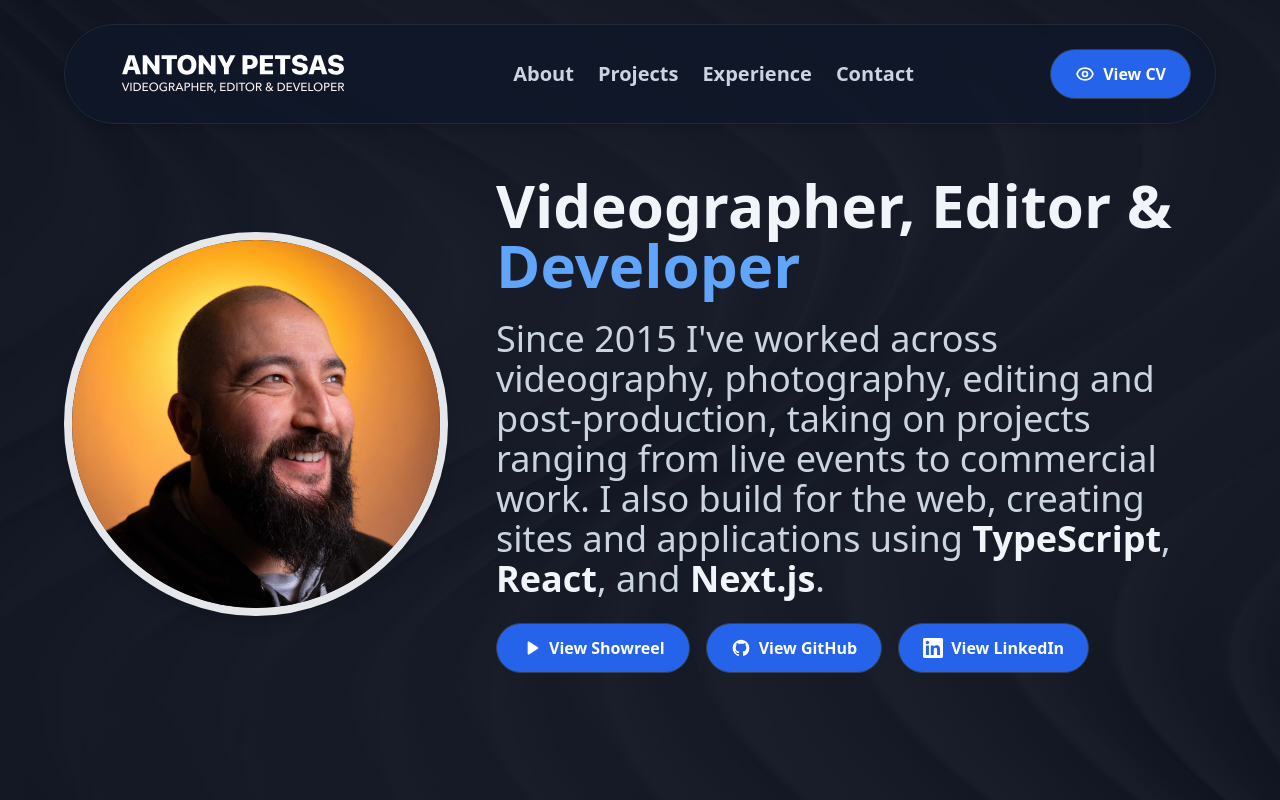
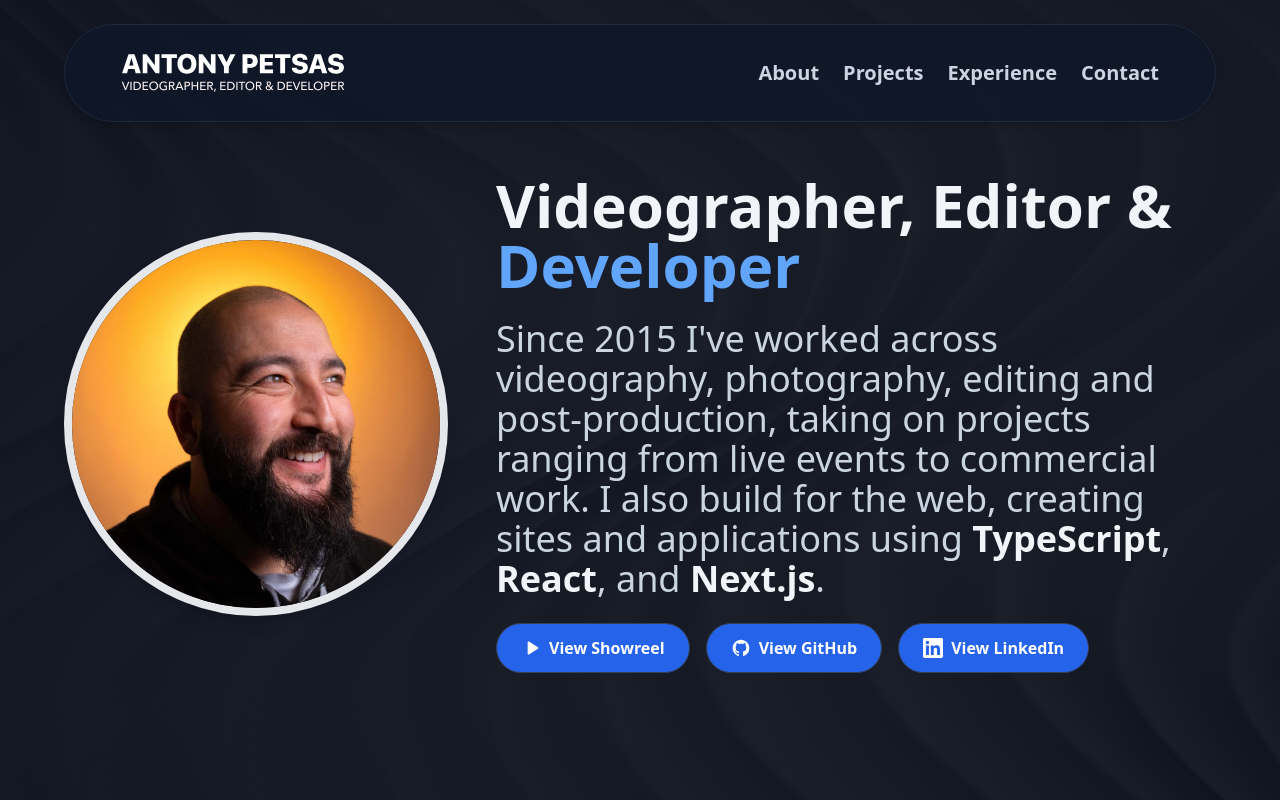
Before and after one commit to TKP888/website, a Next.js app: page / in a window 1280 px wide. Shown: the top 800 px of the page. Built offline with nearby package versions, Linux system fonts and the light colour scheme; no server answers.

Commit message:
removal of view CV button

```diff
--- a/components/Header.tsx
+++ b/components/Header.tsx
@@ -153,14 +153,14 @@ export default function Header() {
                   <Link
                     href="/#contact"
                     onClick={(e) => handleScrollTo(e, "contact")}
-                    className="text-xl font-extrabold text-slate-300 hover:text-blue-400 transition-colors"
+                    className="text-xl font-extrabold text-slate-300 hover:text-blue-400 transition-colors pr-8"
                   >
                     Contact
                   </Link>
                 </li>
               </ul>
 
-              <a
+              {/* <a
                 href="/Antony_Petsas_CV_2026.pdf"
                 target="_blank"
                 rel="noopener noreferrer"
@@ -187,7 +187,7 @@ export default function Header() {
                   />
                 </svg>
                 View CV
-              </a>
+              </a> */}
 
               <button
                 ref={menuButtonRef}
```
